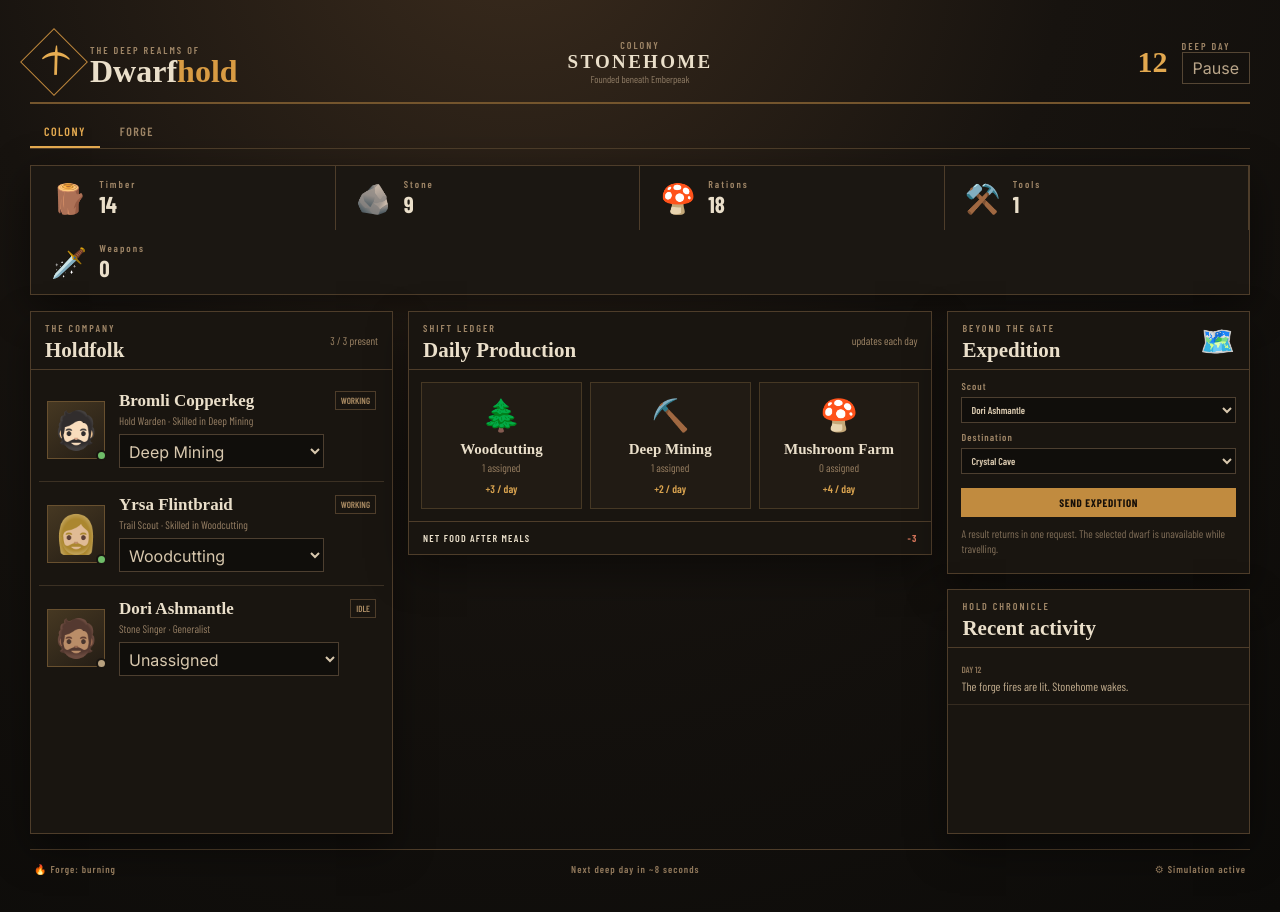
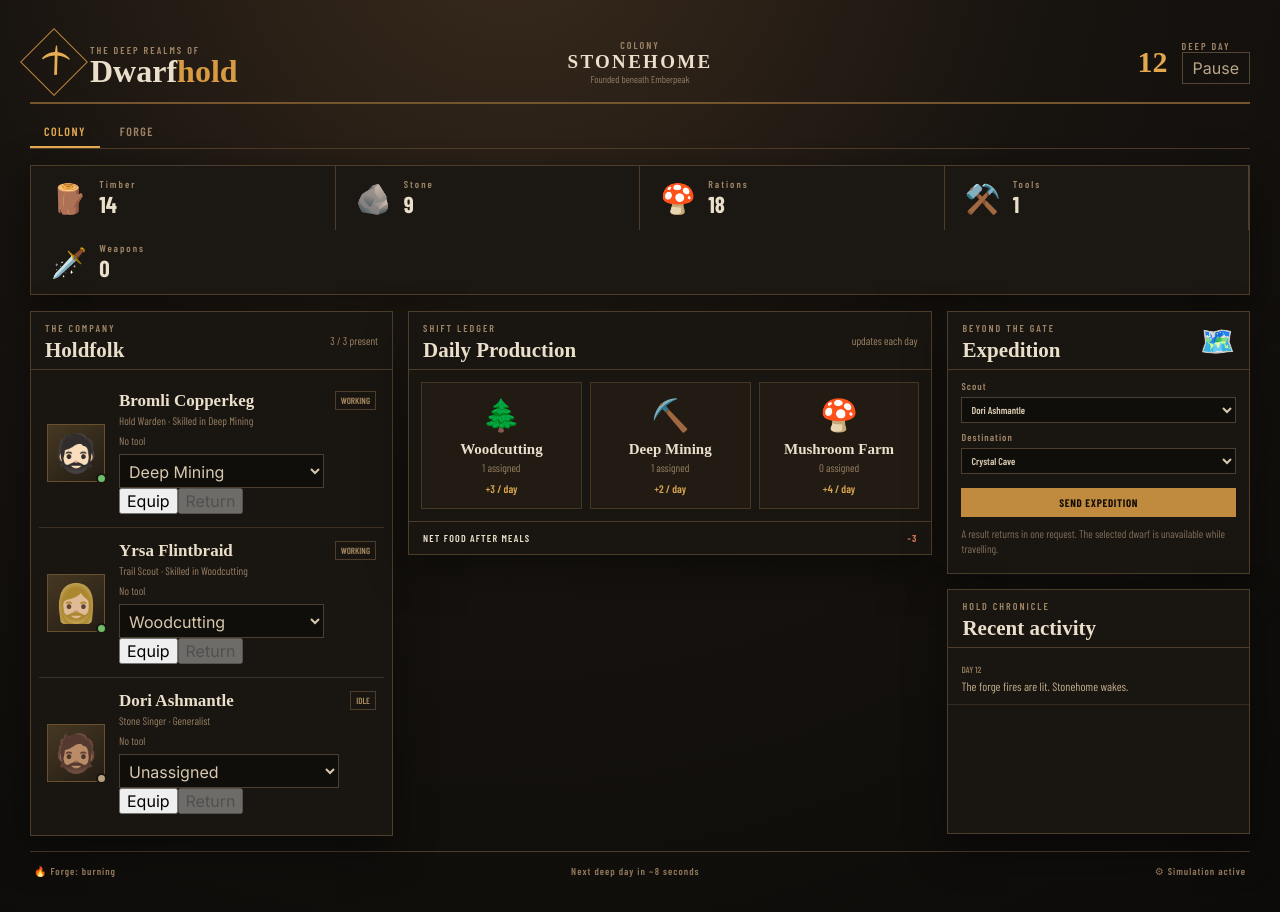
Before and after one commit to Benjamin-Geiger/AWE-Exam, a React (Vite) app: page / in a window 1280 px wide. Built offline with nearby package versions, Linux system fonts and the light colour scheme; a web font is replaced by a local one.

Commit message:
added equip/unequip buttons for tools - linked tool logic to buttons

```diff
--- a/src/components/DwarfRoster.tsx
+++ b/src/components/DwarfRoster.tsx
@@ -9,10 +9,14 @@ const jobs: Exclude<JobType, null>[] = [
 
 interface Props {
   dwarves: Dwarf[];
+  // num of available tools in storage
+  tools: number;
   onAssign: (id: string, job: JobType) => void;
+  onEquip: (id: string) => void;
+  onReturn: (id: string) => void;
 }
 
-export function DwarfRoster({ dwarves, onAssign }: Props) {
+export function DwarfRoster({ dwarves, tools, onAssign, onEquip, onReturn }: Props) {
   const presentDwarves = dwarves.filter(
     (dwarf) => dwarf.status !== "expedition",
   ).length;
@@ -51,6 +55,11 @@ export function DwarfRoster({ dwarves, onAssign }: Props) {
                 <p>
                   {dwarf.title} · {specialty}
                 </p>
+                <p className="tool-line">
+                  {dwarf.hasTool
+                    ? "⚒️ Carries a tool (+1 / day)"
+                    : "No tool"}
+                </p>
 
                 <select
                   value={dwarf.assignment ?? ""}
@@ -69,6 +78,21 @@ export function DwarfRoster({ dwarves, onAssign }: Props) {
                     </option>
                   ))}
                 </select>
+
+                <div className="tool-actions">
+                  <button
+                    disabled={isAway || dwarf.hasTool || tools < 1}
+                    onClick={() => onEquip(dwarf.id)}
+                  >
+                    Equip
+                  </button>
+                  <button
+                    disabled={isAway || !dwarf.hasTool}
+                    onClick={() => onReturn(dwarf.id)}
+                  >
+                    Return
+                  </button>
+                </div>
               </div>
 
               <span className="status">{dwarf.status}</span>
--- a/src/pages/ColonyPage.tsx
+++ b/src/pages/ColonyPage.tsx
@@ -11,6 +11,8 @@ export function ColonyPage() {
     activities,
     expeditionPending,
     assignDwarf,
+    equipTool,
+    unequipTool,
     sendExpedition,
   } = useColony();
   const [destination, setDestination] = useState("crystal-cave");
@@ -34,7 +36,13 @@ export function ColonyPage() {
 
   return (
     <div className="dashboard">
-      <DwarfRoster dwarves={colony.dwarves} onAssign={assignDwarf} />
+      <DwarfRoster
+        dwarves={colony.dwarves}
+        tools={colony.resources.tools}
+        onAssign={assignDwarf}
+        onEquip={equipTool}
+        onReturn={unequipTool}
+      />
 
       <section className="center-stack">
         <section className="panel production">
--- a/src/state/ColonyContext.ts
+++ b/src/state/ColonyContext.ts
@@ -10,6 +10,8 @@ export interface ColonyContextValue {
   assignDwarf: (id: string, assignment: JobType) => void;
   craftTool: () => void;
   sendExpedition: (dwarfId: string, destination: string) => Promise<void>;
+  equipTool: (dwarfId: string) => void;
+  unequipTool: (dwarfId: string) => void;
 }
 
 export const ColonyContext = createContext<ColonyContextValue | null>(null);
--- a/src/state/ColonyProvider.tsx
+++ b/src/state/ColonyProvider.tsx
@@ -1,6 +1,6 @@
 import { useEffect, useState, type ReactNode } from "react";
 import { beginExpedition } from "../api";
-import { advanceDay, jobLabel } from "../simulation";
+import { advanceDay, equipTool, jobLabel, unequipTool } from "../simulation";
 import type {
   Activity,
   ColonyState,
@@ -216,6 +216,8 @@ export function ColonyProvider({ children }: { children: ReactNode }) {
     expeditionPending,
     togglePaused: () => setPaused((value) => !value),
     assignDwarf,
+    equipTool: (id: string) => setColony((current) => equipTool(current, id)),
+    unequipTool: (id: string) => setColony((current) => unequipTool(current, id)),
     craftTool,
     sendExpedition,
   };
```
